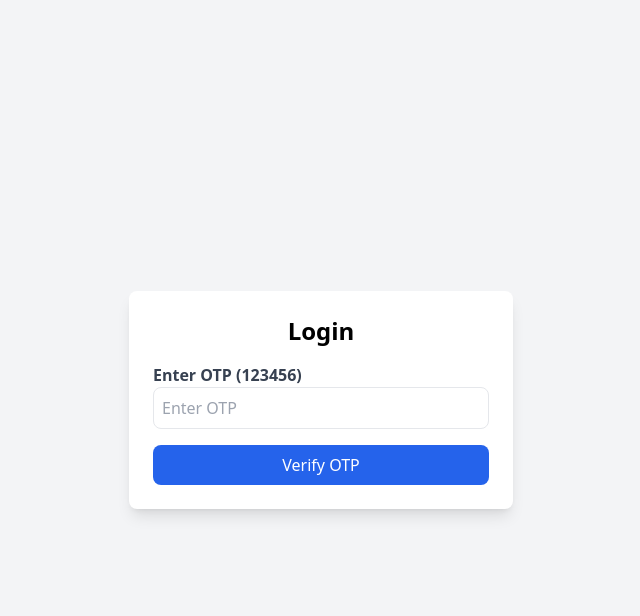
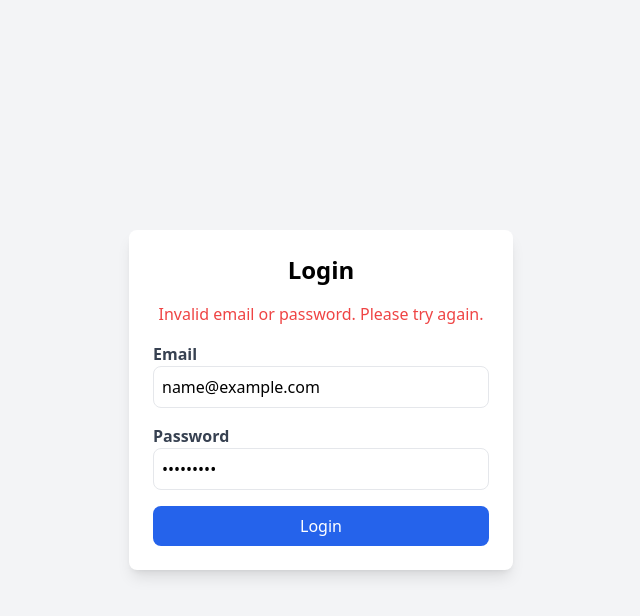
Before and after one commit to codevtadiii/AcademiX, a React (Create React App) app in the folder academix/: page /login in a window 1280 px wide. Both pictures are taken after typing "name@example.com", "Sample123" into the empty fields and a click on the button "Login". Shown: the top 616 px of the page, without its empty margins (319-959 px from the left). Built offline with nearby package versions, Linux system fonts and the light colour scheme.

Commit message:
Update loginpage.js

```diff
--- a/academix/src/components/loginpage.js
+++ b/academix/src/components/loginpage.js
@@ -7,33 +7,53 @@ const LoginPage = () => {
   const [password, setPassword] = useState("");
   const [step, setStep] = useState(1);
   const [otp, setOtp] = useState("");
+  const [error, setError] = useState(""); // State to handle errors
 
-  // Temporary Static OTP for Testing
+  // Predefined valid credentials
+  const validUsers = {
+    "testuser001@gmail.com": "Test@1234",
+    "dummy.account42@gmail.com": "Dummy@5678",
+    "tempuser.testing@gmail.com": "Temp@Pass99",
+    "login.test.demo@gmail.com": "Login@7890",
+    "user.mockdata@gmail.com": "Mock@Pass55",
+  };
+
+  // Temporary static OTP for testing
   const TEMP_OTP = "123456";
 
+  // Handle login validation
   const handleLogin = (e) => {
     e.preventDefault();
-    console.log("Login successful, checking verification settings...");
 
-    // Simulate Two-Step Verification
-    alert(`Use this OTP to continue: ${TEMP_OTP}`);
-    setStep(2);
+    if (validUsers[email] && validUsers[email] === password) {
+      console.log("Login successful, proceeding to OTP verification...");
+      setError(""); // Clear any previous errors
+      alert(`Use this OTP to continue: ${TEMP_OTP}`);
+      setStep(2); // Proceed to OTP verification step
+    } else {
+      setError("Invalid email or password. Please try again.");
+    }
   };
 
+  // Handle OTP verification
   const handleOTPVerification = (e) => {
     e.preventDefault();
     if (otp === TEMP_OTP) {
       alert("Login Successful! 🎉");
-      navigate("/dashboard"); // Redirect to the dashboard
+      navigate("/dashboard"); // Redirect to dashboard
     } else {
-      alert("Invalid OTP. Please try again.");
+      setError("Invalid OTP. Please try again.");
     }
   };
 
   return (
     <div className="min-h-screen flex items-center justify-center bg-gray-100">
       <div className="bg-white p-6 rounded-lg shadow-lg w-96">
-        <h2 className="text-2xl font-bold text-center mb-4">Login</h2>
+        <h2 className="text-2xl font-bold text-center mb-4">
+          {step === 1 ? "Login" : "OTP Verification"}
+        </h2>
+
+        {error && <p className="text-red-500 text-center mb-4">{error}</p>} {/* Error message */}
 
         {step === 1 && (
           <form onSubmit={handleLogin}>
```
